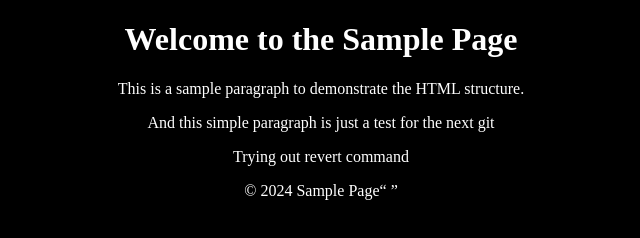
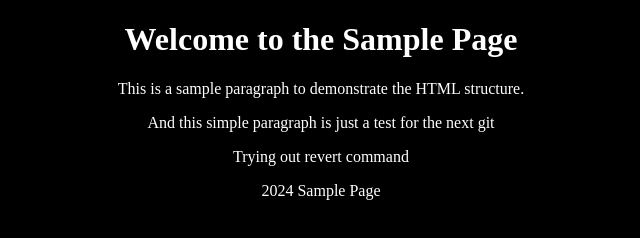
Before and after one commit to Illusia21/GithubTraining, a plain HTML site: page index.html in a window 1280 px wide. Shown: the full height of the page, 319-959 px from the left. Drawn offline with Linux system fonts and the light colour scheme.

Commit message:
add revert command paragraph and resolve footer issue

```diff
--- a/index.html
+++ b/index.html
@@ -18,7 +18,7 @@
         <p>Trying out revert command</p>
     </main>
     <footer>
-        <p>&copy; 2024 Sample Page<q /p>
+        <p>2024 Sample Page</p>
     </footer>
 </body>
 
```
